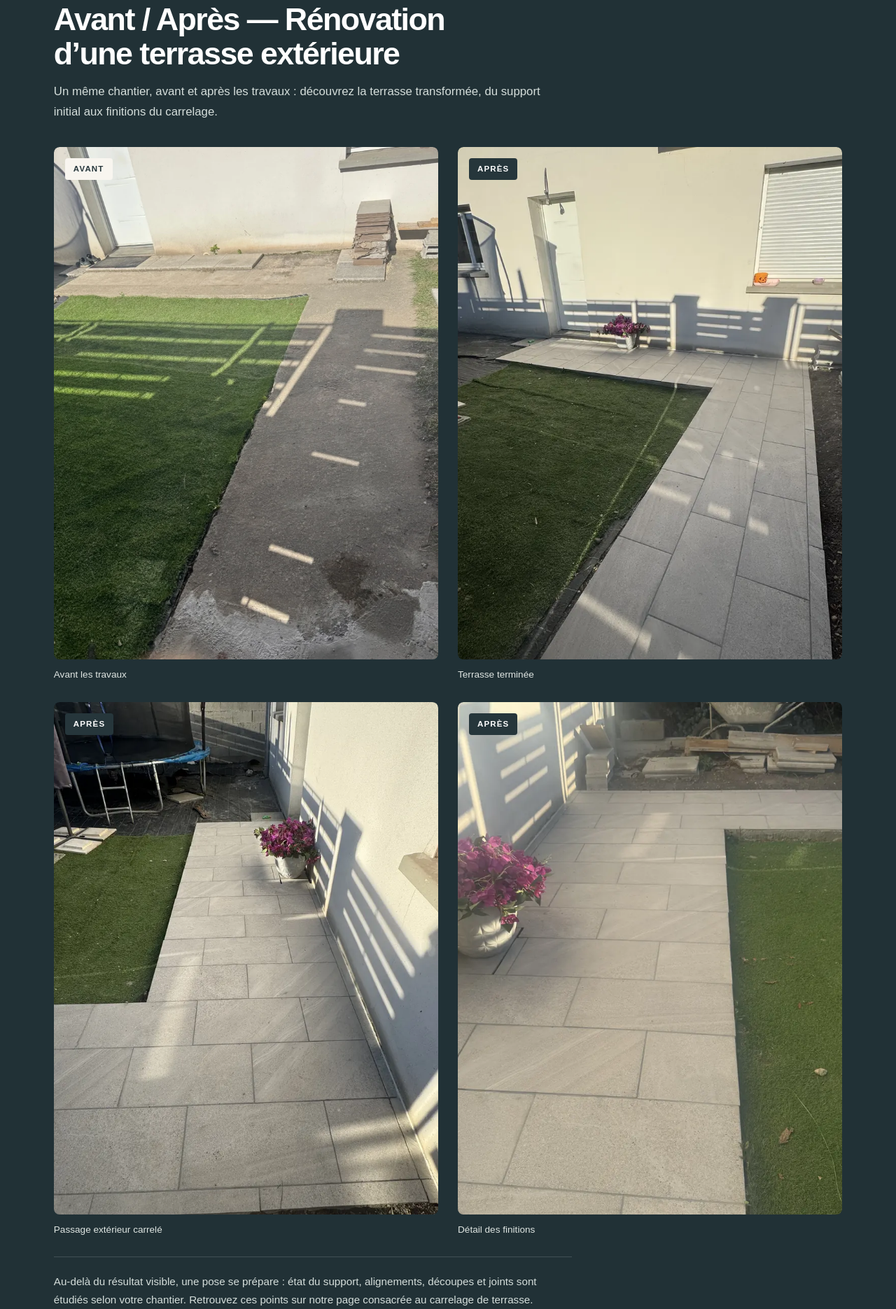
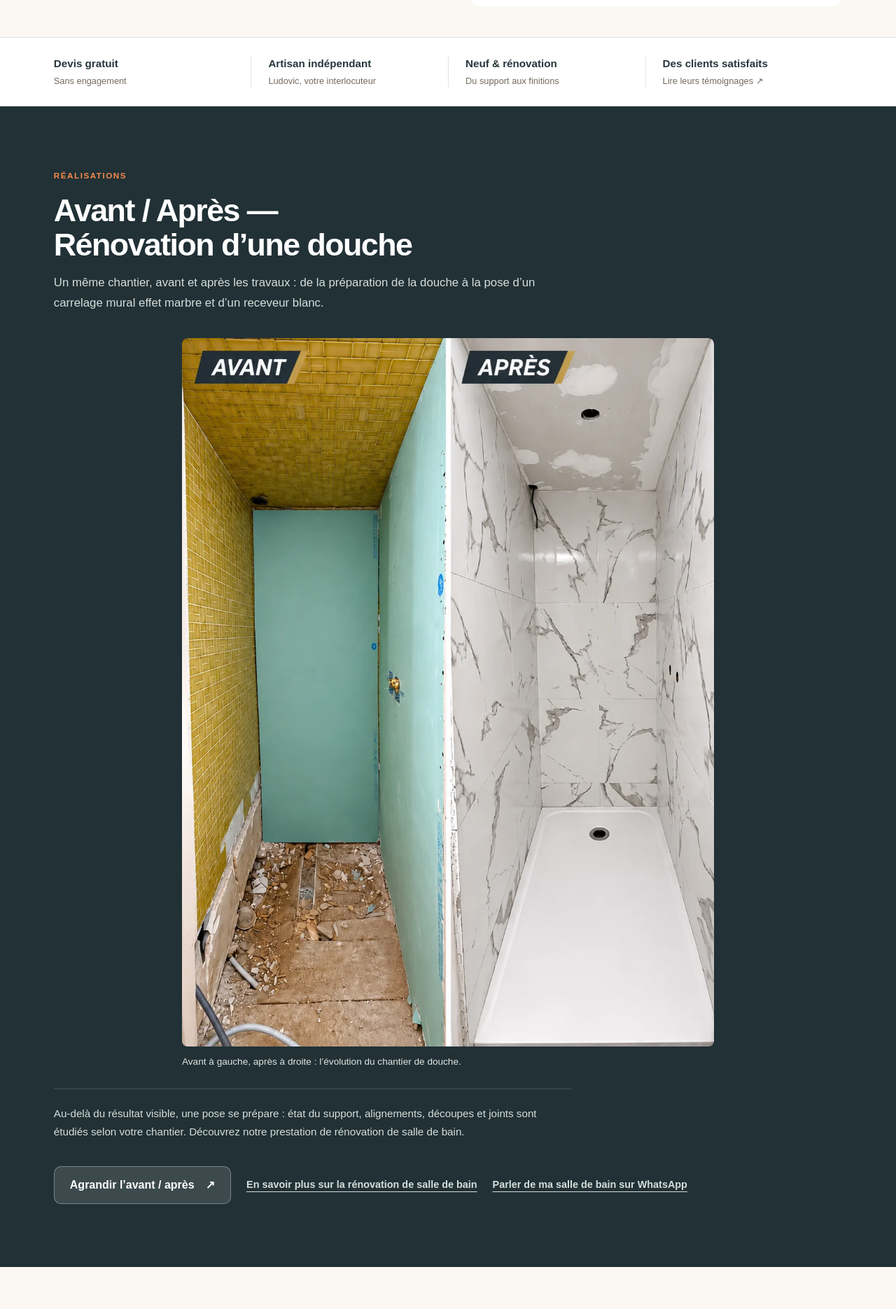
Before and after one commit to Ludocarrelage/llcarrelage, a plain HTML site: page index.html in a window 1280 px wide. Shown: the part 927-2797 px from the top of the page at 70% size. Drawn offline with Linux system fonts and the light colour scheme.

Commit message:
Met en avant la rénovation de douche avant après sur l’accueil

```diff
--- /dev/null
+++ b/home-douche.css
@@ -0,0 +1,28 @@
+/* Afficher le montage entier et placer sa légende sous la photo. */
+.home-page .hero-project.home-shower-hero {
+  height: auto;
+}
+.home-page .home-shower-hero picture,
+.home-page .home-shower-hero img {
+  height: auto;
+}
+.home-page .home-shower-hero figcaption {
+  position: static;
+  border-radius: 0;
+}
+.home-page .home-shower-comparison .realisations-grid {
+  grid-template-columns: minmax(0, 1fr);
+  max-width: 760px;
+  margin-inline: auto;
+}
+.home-page .home-shower-comparison .realisations-card:first-child {
+  grid-column: auto;
+  grid-row: auto;
+}
+.home-page .home-shower-comparison .realisations-card:first-child picture {
+  height: auto;
+  min-height: 0;
+}
+.home-page .home-shower-comparison .realisations-card img {
+  height: auto;
+}
--- a/index.html
+++ b/index.html
@@ -132,6 +132,7 @@
   }
   </script>
   <link rel="stylesheet" href="styles.css?v=20260918a" />
+  <link rel="stylesheet" href="/home-douche.css?v=20261109a" />
   <script defer src="/analytics.js?v=20260915a" data-measurement-id="G-SXH7NXSBTZ"></script>
 </head>
 <body class="home-page site-page">
@@ -176,12 +177,12 @@
         </div>
         <p class="hero-trust">Un projet bien préparé. Des finitions soignées.</p>
       </div>
-      <figure class="hero-project">
+      <figure class="hero-project home-shower-hero">
         <picture>
-          <source srcset="realisations/terrasse-terminee-vue-generale-760.webp 760w, realisations/terrasse-terminee-vue-generale.webp 1400w" sizes="(max-width: 760px) 100vw, 48vw" type="image/webp">
-          <img src="realisations/terrasse-terminee-vue-generale.jpg" alt="Terrasse carrelée réalisée par LL Carrelage Conception, avec un passage le long de la maison" width="1400" height="1867" fetchpriority="high" decoding="async">
+          <source srcset="/images/prestations/renovation-douche-avant-apres-544.webp 544w, /images/prestations/renovation-douche-avant-apres-1087.webp 1087w" sizes="(max-width: 760px) calc(100vw - 40px), 48vw" type="image/webp">
+          <img src="/images/prestations/renovation-douche-avant-apres-1087.webp" alt="Rénovation d’une douche : avant à gauche, ancien carrelage jaune et sol déposé ; après à droite, carrelage blanc effet marbre et receveur blanc." width="1087" height="1447" fetchpriority="high" decoding="async">
         </picture>
-        <figcaption><span>Une réalisation LL Carrelage Conception</span><strong>Terrasse extérieure</strong><a href="#realisations">Découvrir le chantier <span aria-hidden="true">↗</span></a></figcaption>
+        <figcaption><span>Une réalisation LL Carrelage Conception</span><strong>Rénovation de douche — Avant / Après</strong><a href="#realisations">Découvrir le chantier <span aria-hidden="true">↗</span></a></figcaption>
       </figure>
     </section>
 
@@ -192,55 +193,26 @@
       <a href="#avis"><strong>Des clients satisfaits</strong><span>Lire leurs témoignages <span aria-hidden="true">↗</span></span></a>
     </div>
 
-    <section class="section dark home-projects terrace-comparison" id="realisations">
+    <section class="section dark home-projects home-shower-comparison" id="realisations">
       <div class="section-header">
         <p class="eyebrow">Réalisations</p>
-        <h2>Avant / Après — Rénovation d’une terrasse extérieure</h2>
-        <p class="section-text">Un même chantier, avant et après les travaux : découvrez la terrasse transformée, du support initial aux finitions du carrelage.</p>
+        <h2>Avant / Après — Rénovation d’une douche</h2>
+        <p class="section-text">Un même chantier, avant et après les travaux : de la préparation de la douche à la pose d’un carrelage mural effet marbre et d’un receveur blanc.</p>
       </div>
-
       <div class="realisations-grid">
-        <figure class="realisations-card" data-gallery-index="0" data-gallery-caption="Avant les travaux" data-gallery-src="realisations/terrasse-avant-travaux.webp" role="button" tabindex="0" aria-label="Agrandir la photo : Avant les travaux">
+        <figure class="realisations-card" data-gallery-index="0" data-gallery-caption="Rénovation de douche : avant à gauche, après à droite" data-gallery-src="/images/prestations/renovation-douche-avant-apres-1087.webp" role="button" tabindex="0" aria-label="Agrandir la photo avant / après de la rénovation de douche">
           <picture>
-            <source srcset="realisations/terrasse-avant-travaux-760.webp 760w, realisations/terrasse-avant-travaux.webp 1152w" sizes="(max-width: 700px) 100vw, 50vw" type="image/webp">
-            <img src="realisations/terrasse-avant-travaux.jpg" alt="Terrasse avant travaux de carrelage extérieur" width="1152" height="1536" loading="lazy" decoding="async">
-          </picture>
-          <span class="comparison-badge" aria-hidden="true">AVANT</span>
-          <figcaption>Avant les travaux</figcaption>
-        </figure>
-
-        <figure class="realisations-card" data-gallery-index="1" data-gallery-caption="Terrasse terminée" data-gallery-src="realisations/terrasse-terminee-vue-generale.webp" role="button" tabindex="0" aria-label="Agrandir la photo : Terrasse terminée">
-          <picture>
-            <source srcset="realisations/terrasse-terminee-vue-generale-760.webp 760w, realisations/terrasse-terminee-vue-generale.webp 1400w" sizes="(max-width: 700px) 100vw, 50vw" type="image/webp">
-            <img src="realisations/terrasse-terminee-vue-generale.jpg" alt="Terrasse extérieure carrelée terminée par LL Carrelage Conception" width="1400" height="1867" loading="lazy" decoding="async">
-          </picture>
-          <span class="comparison-badge" aria-hidden="true">APRÈS</span>
-          <figcaption>Terrasse terminée</figcaption>
-        </figure>
-
-        <figure class="realisations-card" data-gallery-index="2" data-gallery-caption="Passage extérieur carrelé" data-gallery-src="realisations/terrasse-terminee-passage.webp" role="button" tabindex="0" aria-label="Agrandir la photo : Passage extérieur carrelé">
-          <picture>
-            <source srcset="realisations/terrasse-terminee-passage-760.webp 760w, realisations/terrasse-terminee-passage.webp 1400w" sizes="(max-width: 700px) 100vw, 50vw" type="image/webp">
-            <img src="realisations/terrasse-terminee-passage.jpg" alt="Passage extérieur carrelé après rénovation de la terrasse" width="1400" height="1867" loading="lazy" decoding="async">
-          </picture>
-          <span class="comparison-badge" aria-hidden="true">APRÈS</span>
-          <figcaption>Passage extérieur carrelé</figcaption>
-        </figure>
-
-        <figure class="realisations-card" data-gallery-index="3" data-gallery-caption="Détail des finitions" data-gallery-src="realisations/terrasse-terminee-detail.webp" role="button" tabindex="0" aria-label="Agrandir la photo : Détail des finitions">
-          <picture>
-            <source srcset="realisations/terrasse-terminee-detail-760.webp 760w, realisations/terrasse-terminee-detail.webp 1400w" sizes="(max-width: 700px) 100vw, 50vw" type="image/webp">
-            <img src="realisations/terrasse-terminee-detail.jpg" alt="Détail des finitions du carrelage de la terrasse" width="1400" height="1867" loading="lazy" decoding="async">
-          </picture>
-          <span class="comparison-badge" aria-hidden="true">APRÈS</span>
-          <figcaption>Détail des finitions</figcaption>
+          <source srcset="/images/prestations/renovation-douche-avant-apres-544.webp 544w, /images/prestations/renovation-douche-avant-apres-1087.webp 1087w" sizes="(max-width: 760px) calc(100vw - 40px), 760px" type="image/webp">
+          <img src="/images/prestations/renovation-douche-avant-apres-1087.webp" alt="Rénovation d’une douche : avant à gauche, ancien carrelage jaune et sol déposé ; après à droite, carrelage blanc effet marbre et receveur blanc." width="1087" height="1447" loading="lazy" decoding="async">
+        </picture>
+          <figcaption>Avant à gauche, après à droite : l’évolution du chantier de douche.</figcaption>
         </figure>
       </div>
-      <p class="project-context">Au-delà du résultat visible, une pose se prépare : état du support, alignements, découpes et joints sont étudiés selon votre chantier. Retrouvez ces points sur notre page consacrée au carrelage de terrasse.</p>
+      <p class="project-context">Au-delà du résultat visible, une pose se prépare : état du support, alignements, découpes et joints sont étudiés selon votre chantier. Découvrez notre prestation de rénovation de salle de bain.</p>
       <div class="gallery-actions">
-        <button class="btn secondary" type="button" id="galleryBrowse" aria-haspopup="dialog" aria-controls="galleryLightbox">Voir toutes les réalisations <span aria-hidden="true">↗</span></button>
-        <a href="/carrelage-terrasse/" class="text-link">En savoir plus sur la pose en terrasse</a>
-        <a href="https://wa.me/33618855886?text=Bonjour%2C%20je%20souhaite%20vous%20parler%20d%E2%80%99un%20projet%20de%20terrasse%20carrel%C3%A9e." class="text-link" target="_blank" rel="noopener noreferrer" referrerpolicy="no-referrer">Parler de ma terrasse sur WhatsApp</a>
+        <button class="btn secondary" type="button" id="galleryBrowse" aria-haspopup="dialog" aria-controls="galleryLightbox">Agrandir l’avant / après <span aria-hidden="true">↗</span></button>
+        <a href="/carrelage-salle-de-bain/" class="text-link">En savoir plus sur la rénovation de salle de bain</a>
+        <a href="https://wa.me/33618855886?text=Bonjour%2C%20je%20souhaite%20vous%20parler%20d%E2%80%99un%20projet%20de%20salle%20de%20bain." class="text-link" target="_blank" rel="noopener noreferrer" referrerpolicy="no-referrer">Parler de ma salle de bain sur WhatsApp</a>
       </div>
     </section>
 
```
